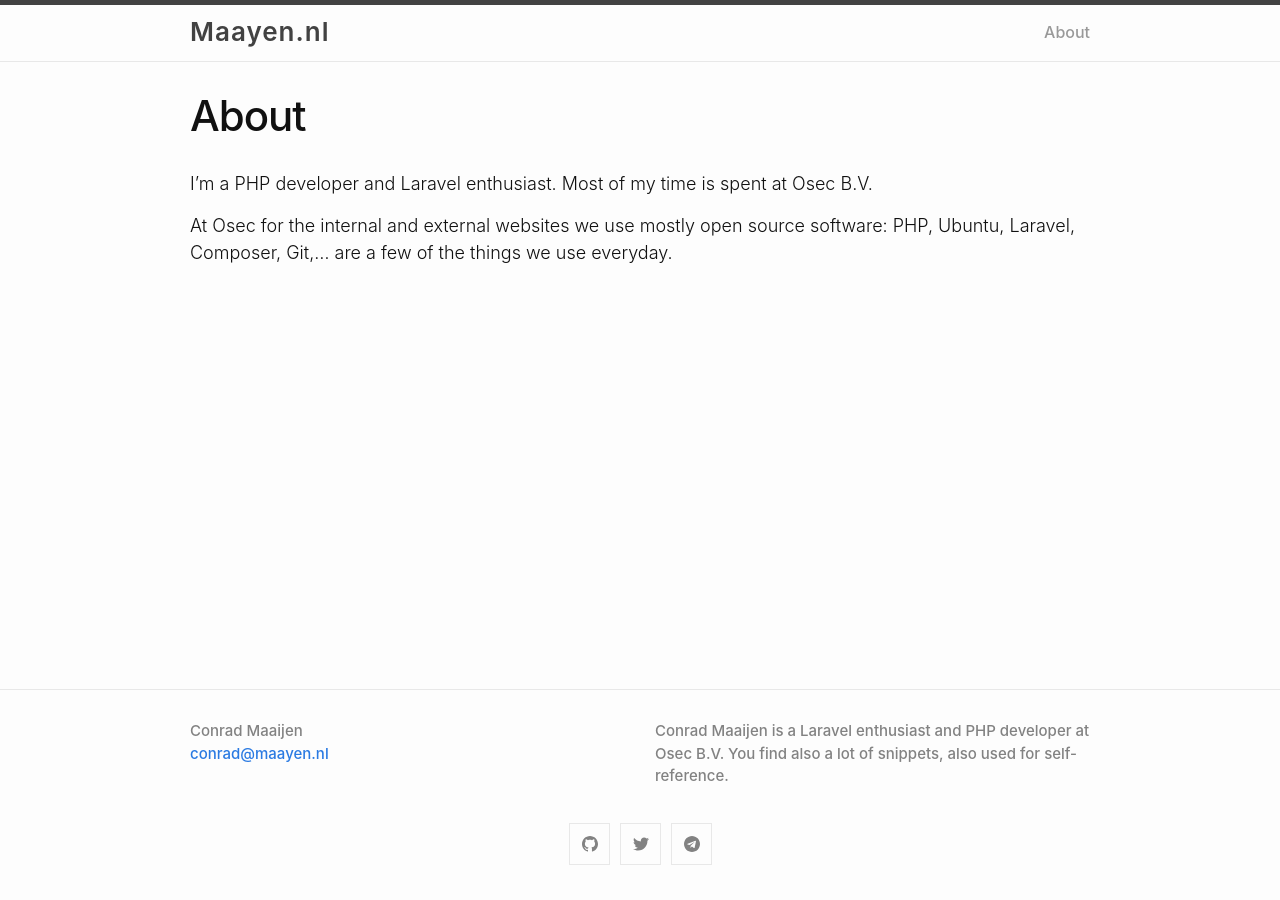
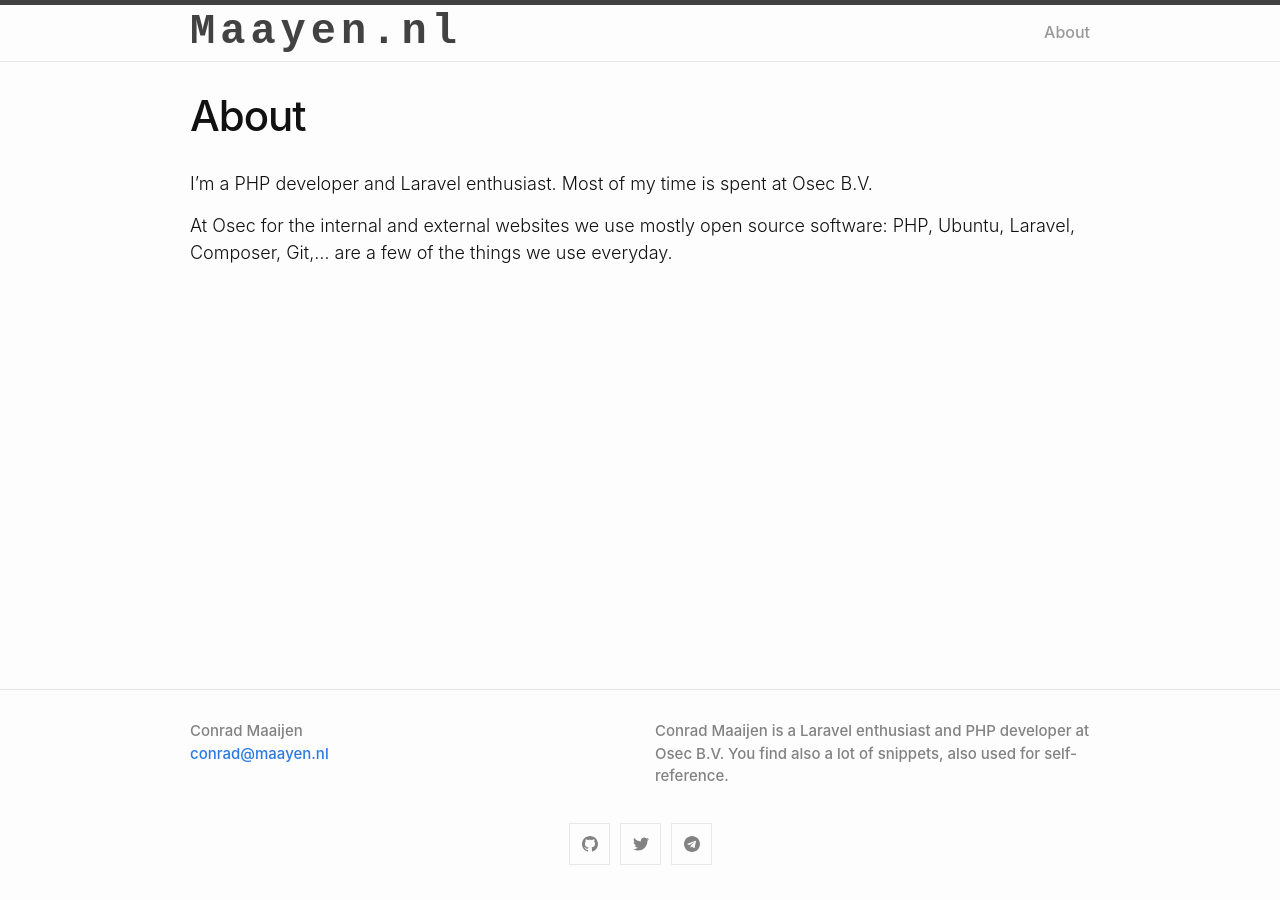
Before and after one commit to ConradMaaijen/conradmaayen.github.io, a Jekyll site: the page built from about.md, in a window 1280 px wide. Built offline with Jekyll 4.4.1, drawn with Linux system fonts in a browser that asks for light colours.

Commit message:
change site-title css

```diff
--- a/_sass/minima/_layout.scss
+++ b/_sass/minima/_layout.scss
@@ -12,9 +12,10 @@
 }
 
 .site-title {
-  @include relative-font-size(1.625);
+  @include relative-font-size(2.625);
+  font-family: 'Courier New', monospace;
   font-weight: 600;
-  letter-spacing: 1px;
+  letter-spacing: 5px;
   margin-bottom: 0;
   float: left;
   text-decoration:none;
```
